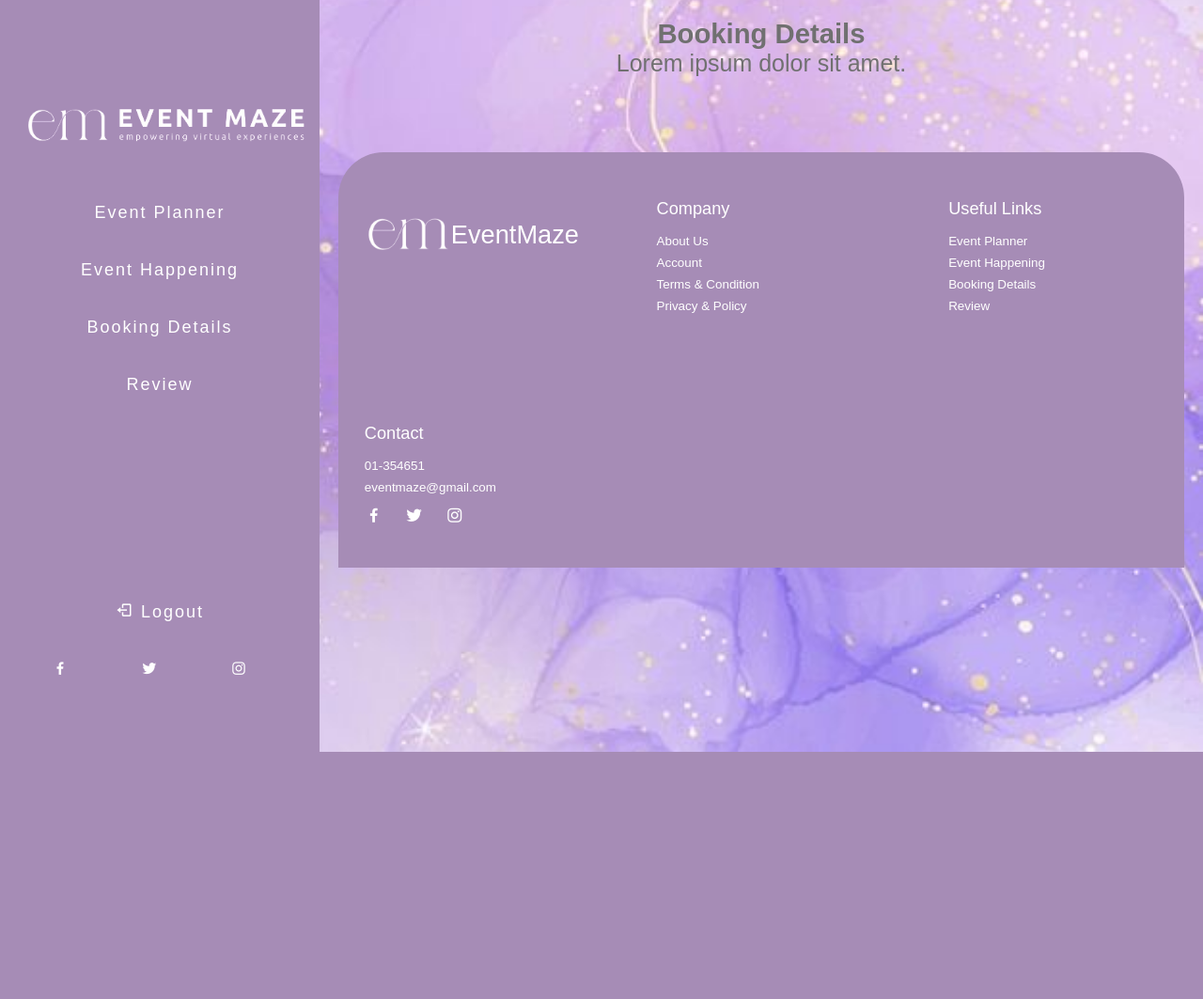
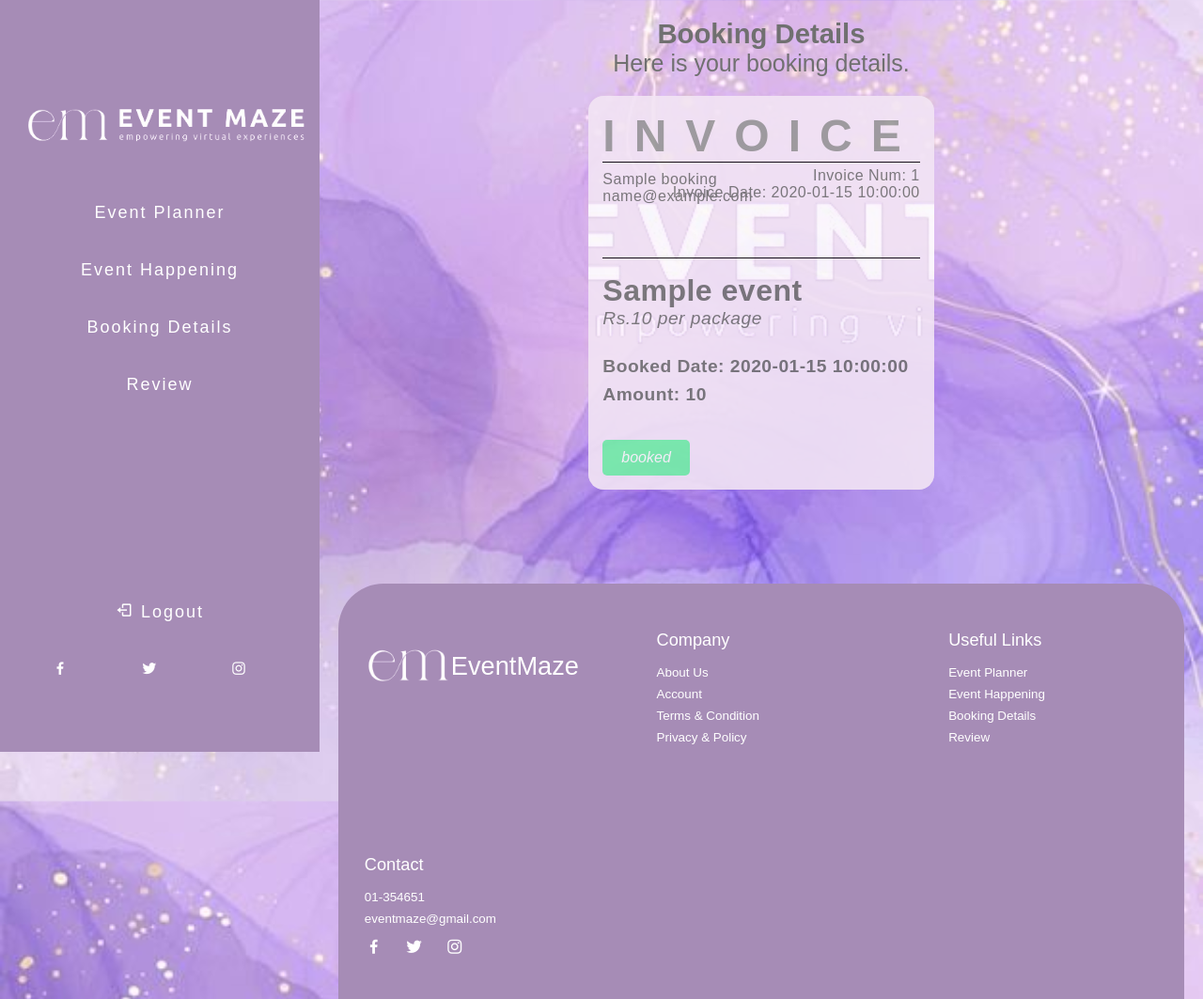
Before and after one commit to MeenaTamang/eventmaze, a PHP site: page /booking.php in a window 1280 px wide. Shown: the whole page at 94% size. Before the commit the page ends 800 px from the top, so only its background shows below. Run offline with PHP 8.4, Linux system fonts and the light colour scheme; the visitor is signed in with stand-in values (Sample User, id 1); tables that the repository leaves empty or names only in its code hold one stand-in row (values such as "Sample post").

Commit message:
third commit

```diff
--- a/adminPanel/booking.php
+++ b/adminPanel/booking.php
@@ -48,13 +48,14 @@ include '../loginPage/db.php';
         <th>Email</th>
         <th>Date</th>
         <th>Amount</th>
+        <th>Booking Date</th>
         <th>Action</th>
       </tr>
     </thead>
     <tbody>
 
     <?php
-      $sql = "SELECT b.id, b.name, b.email, b.date, e.name eventname, e.type, e.price FROM bookings b LEFT JOIN events e ON b.event_id=e.id";
+      $sql = "SELECT b.id, b.name, b.email, b.date, b.booking_date, e.name eventname, e.type, e.price FROM bookings b LEFT JOIN events e ON b.event_id=e.id";
       $result = $conn->query($sql);
 
       $i = 1;
@@ -68,6 +69,7 @@ include '../loginPage/db.php';
         <td><?php echo $data['email'];?></td>
         <td><?php echo $data['date'];?></td>
         <td><?php echo $data['price'];?></td>
+        <td><?php echo $data['booking_date'];?></td>
         <td>
         <a href="delete/delete_booking.php?delete=<?php echo $data['id']?>"
         class="delete_booking_btn" onclick="return confirm('Are you sure you want to delete this booking details?');">
--- a/homePage/booking.css
+++ b/homePage/booking.css
@@ -16,3 +16,120 @@
 .text p{
     text-align: center;
 }
+
+.booking-box-container{
+    display: flex;
+    justify-content: space-evenly;
+    flex-wrap: wrap;
+    gap: 3rem;
+    margin-top: 20px;
+}
+
+.box{
+    margin-bottom: 20px;
+    background: #f2e5f4;
+    padding: 15px;
+    border-radius: 1rem;
+    box-shadow: #DDD;
+    background-image: url("logo.png");
+    background-repeat: no-repeat;
+    background-size: cover;
+    background-position: center;
+    opacity: 0.9;
+
+}
+
+ .event_type strong{
+    font-size: 3rem;
+    letter-spacing: 20px;
+    color: #979797;
+    text-align: center;
+}
+
+.left{
+    font-size: 1rem;
+    letter-spacing: 0.5px;
+    /* color: #979797; */
+    text-align: left;
+    transform: translateY(-20px);
+}
+
+.right{
+    font-size: 1rem;
+    letter-spacing: 0.5px;
+    /* color: #979797; */
+    text-align: right;
+    transform: translateY(-60px);
+}
+
+.event_type h2{
+    padding-top: 1rem;
+    font-size: 2rem;
+    letter-spacing: 0.5px;
+}
+
+.event_type p{
+    font-size: 1.2rem;
+    font-style: italic;
+    letter-spacing: 0.5px;
+}
+
+.event_type h4{
+    font-size: 1.2rem;
+    letter-spacing: 0.5px;
+    padding-bottom: 0.5rem;
+}
+
+.event_type i{
+    display: inline-block;
+    padding: 10px 20px;
+    font-size: 16px;
+    color: #fcf9f9;
+    background-color: #74f0a7;
+    border: none;
+    border-radius: 5px;
+    text-align: center;
+}
+
+@media (max-width: 1060px) {
+    .box{
+        width: 75%;
+        padding: 10px;
+    }
+}
+
+@media (max-width: 790px) {
+    .text h3,
+    .text p{
+        font-size: 1.2rem;
+    }
+
+    .box{
+        width: 100%;
+    }
+
+    .event_type strong{
+        font-size: 1.2rem;
+    }
+
+    .event_type p{
+        font-size: 0.9rem;
+    }
+
+    .event_type h4{
+        font-size: 0.9rem;
+    }
+
+    .event_type h2{
+        font-size: 1rem;
+    }
+
+}
+
+@media (max-width: 340px) {
+    .text h3,
+    .text p{
+        font-size: 0.8rem;
+    }
+
+}
--- a/homePage/booking.php
+++ b/homePage/booking.php
@@ -1,7 +1,13 @@
 <!-- sideBar -->
 <?php include 'sideBar.php'?>
 
+<?php
+include '../loginPage/db.php';
+$userID = $_SESSION['userId'];
+$sql = "SELECT b.id, b.name, b.email, b.date, b.booking_date, e.name eventname, e.type, e.price FROM bookings b LEFT JOIN events e ON b.event_id=e.id WHERE b.user_id='$userID'";
+$result = $conn->query($sql);
 
+?>
 
 
 
@@ -31,15 +37,48 @@
         <div class="section_content">
             <div class="text">
                 <h3>Booking Details</h3>
-                <p>Lorem ipsum dolor sit amet.</p>
+                <p>Here is your booking details.</p>
             </div>
 
+            <!-- // $sql = "SELECT b.id, b.name, b.email, b.date, e.name eventname, e.type, e.price FROM bookings b LEFT JOIN events e ON b.event_id=e.id"; -->
+            <!-- // $result = $conn->query($sql); -->
 
-            <!-- footer -->
-            <?php include 'footer.php'?>
+            <!--------------------- container------------------ -->
+
+
+            <div class="booking-box-container">
+
+            <!-- unit boxes -->
+                <?php if($result->num_rows>0){
+                    while($data=$result->fetch_assoc()){
+                    ?>
+            <div class="box">
+                        <div class="event_type">
+
+                        <strong>INVOICE</strong></br>
+
+                        <hr style="border: none; border-top: 1px solid black;"></br>
+                        <div class="left"><?php echo $data['name']."<br>".$data['email']?></div>
+                        <div class="right"><?php echo "Invoice Num: ".$data['id']."<br>"."Invoice Date: ".$data['booking_date']?></div>
+                        <hr style="border: none; border-top: 1px solid black;">
+
+                        <h2><?php echo $data['eventname']?></h2>
+                        <p><?php echo "Rs.".$data['price']." per package"?></p></br>
+                        <h4><?php echo "Booked Date: ".$data['date']?></h4>
+                        <h4><?php echo "Amount: ".$data['price']?></h4></br>
+                        <i>booked</i>
+                        </div>
+            </div>
+                    <?php
+                    }}?>
 
         </div>
+
+
+        <!-- footer -->
+        <?php include 'footer.php'?>
     </section>
+
 
 </body>
 </html>
--- a/homePage/calender.css
+++ b/homePage/calender.css
@@ -1,3 +1,7 @@
+body{
+    background-image: url("bg1.jpeg");
+    background-size: cover;
+}
 @media only screen and (max-width: 760px),
 (min-device-width: 802px) and (max-device-width: 1020px){
     table,
--- a/homePage/calender.php
+++ b/homePage/calender.php
@@ -102,7 +102,7 @@ return $calendar;
   <title>Calendar System</title>
 
   <link rel="stylesheet" href="https://maxcdn.bootstrapcdn.com/bootstrap/3.4.0/css/bootstrap.min.css">
-  <link rel="stylesheet" href="calendar.css">
+  <link rel="stylesheet" href="calender.css">
 </head>
 <body>
 
--- a/homePage/review.css
+++ b/homePage/review.css
@@ -95,7 +95,13 @@ button:hover{
 .edit-btn .bx{
     display: flex;
     align-items: end;
+    font-size: 1.3rem;
 }
+.edit-btn a {
+    text-decoration: none;
+    color: #707070;
+}
+
 
 .box-top{
     display: flex;
--- a/homePage/review.php
+++ b/homePage/review.php
@@ -67,7 +67,10 @@
                             </div>
 
                             <div class="edit-btn">
-                                <i class='bx bx-dots-vertical-rounded'></i>
+                            <a href="delete.php?delete=<?php echo $fetch_review['id']?>"
+                                class="delete_btn" onclick="return confirm('Are you sure you want to delete this review?');">
+                            <i class='bx bxs-trash-alt'></i></a>
+                                <!-- <i class='bx bx-dots-vertical-rounded'></i> -->
                             </div>
 
                         </div>
```
Also changed, not shown: homePage/book.php (+5 -2 lines), homePage/delete.php (added, +22 -0 lines), homePage/reimages/birthday.jpeg (added).
